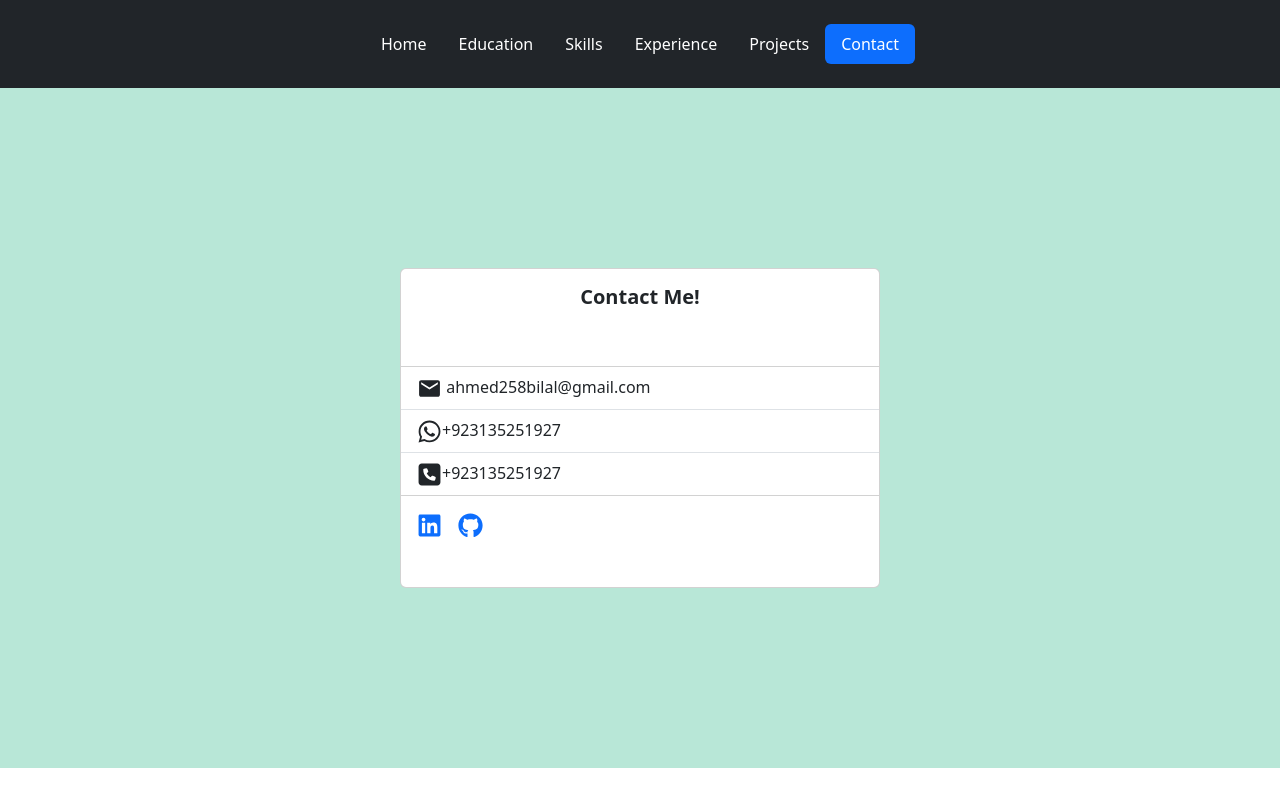
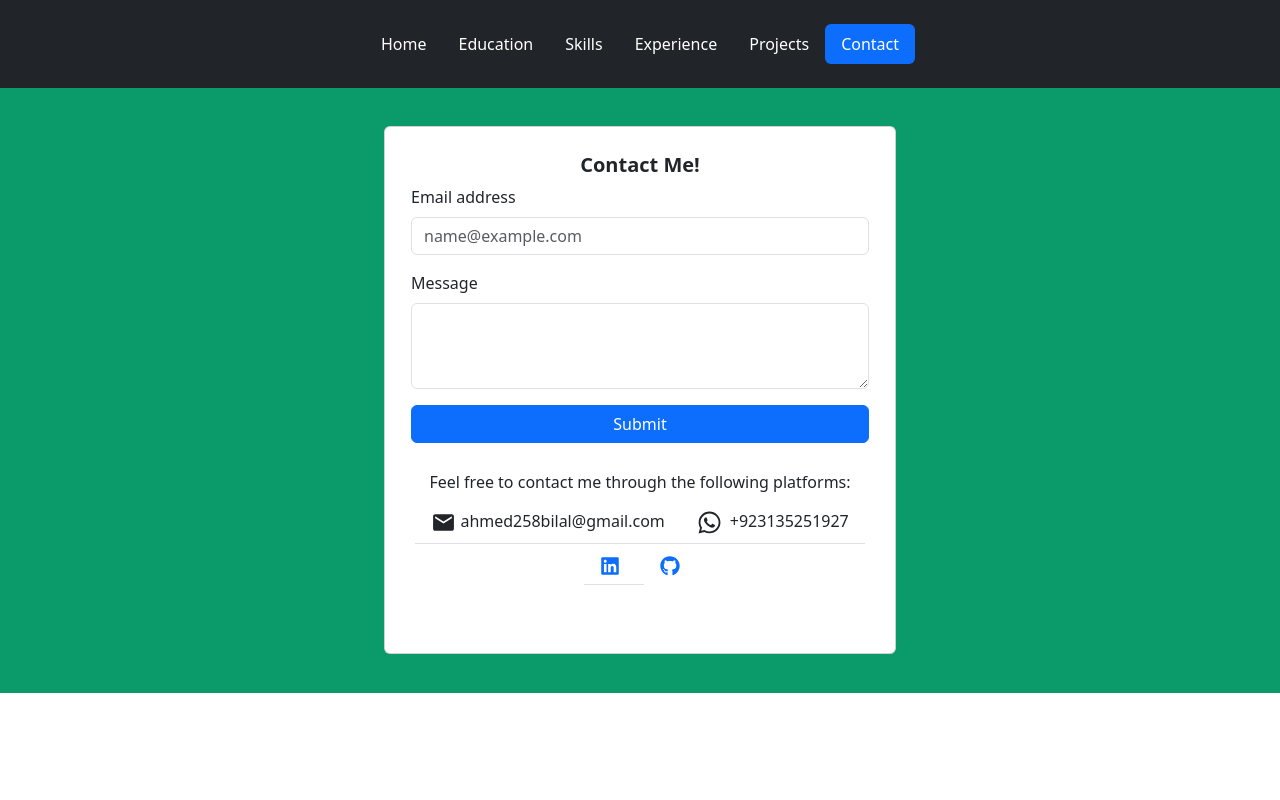
Before and after one commit to ahmedbilal019/MyPortfolio, a React (Vite) app: page / in a window 1280 px wide. Both pictures are taken after a click on the item "Contact". Built offline with nearby package versions, Linux system fonts and the light colour scheme.

Commit message:
updating contact.jsx and applying css animation in App.jsx

```diff
--- a/src/App.css
+++ b/src/App.css
@@ -112,8 +112,8 @@
 
 .experience-container {
   padding-top: 50px;
-  padding-bottom: 50px;
-  height: 85vh;
+  padding-bottom: 57px;
+  height: 85.5vh;
   background-color: #0b9b6b;
   display: flex;
   align-items: center;
@@ -207,13 +207,12 @@
   }
 }
 .skills-container {
-  line-height: normal;
   background-color: #0b9b6b;
   margin: 0px;
-  padding-top: 90px;
+  padding-top: 60px;
+  padding-bottom: 69.5px;
   display: flex;
   flex-direction: column;
-  padding-bottom: 40px;
 }
 .profileImg {
   margin-top: -20px;
@@ -237,22 +236,61 @@
   color: white;
   font-weight: 500;
   font-size: medium;
+  background-color: transparent;
 }
 .py-5 {
   padding-top: 0px;
 }
 .contact-card {
-  padding-top: 10%;
-  padding-bottom: 10%;
-  height: 85vh;
+  padding-top: 3%;
+  padding-bottom: 3%;
   display: flex;
   align-items: center;
   justify-content: center;
-  background-color: #b8e7d7;
+  background-color: #0b9b6b;
 }
 .contact-card .card-title {
   text-align: center;
   font-weight: bold;
+}
+.contact-card ul {
+  padding-top: 30px;
+  display: flex;
+  flex-direction: row;
+  align-items: center;
+  justify-content: center;
+  flex-wrap: wrap;
+  list-style: none;
+  background-color: transparent;
+}
+@keyframes slideFadeIn {
+  from {
+    transform: translateY(80px);
+    opacity: 0;
+  }
+  to {
+    transform: translateY(0);
+    opacity: 1;
+  }
+}
+.card {
+  padding: 10px;
+  animation: slideFadeIn 2s ease forwards;
+}
+@keyframes bounceIcon {
+  0%,
+  100% {
+    transform: translateY(3px);
+  }
+  50% {
+    transform: translateY(-3px);
+  }
+}
+
+.icons:hover {
+  animation: bounceIcon 2s infinite;
+  width: 25.5px;
+  height: 25.5px;
 }
 .contact-card .card:hover {
   box-shadow: 10px 5px 27px 20px rgba(23, 23, 167, 0.13);
--- a/src/Components/Contact.jsx
+++ b/src/Components/Contact.jsx
@@ -5,45 +5,80 @@ import { FaLinkedin } from "react-icons/fa";
 import { FaGithub } from "react-icons/fa";
 import { FaSquarePhone } from "react-icons/fa6";
 function Contact() {
+  const handleSubmit = (e) => {
+    e.preventDefault();
+    alert("Thank you for reaching out!");
+  };
   return (
     <>
       <div className="contact-card">
-        <div class="card" style={{ width: "30rem", height: "20rem" }}>
+        <div class="card" style={{ width: "32rem", height: "33rem" }}>
           <div class="card-body">
             <h5 class="card-title">Contact Me!</h5>
+
+            <form action="" onSubmit={handleSubmit}>
+              <div class="mb-3">
+                <label htmlFor="exampleFormControlInput1" class="form-label">
+                  Email address
+                </label>
+                <input
+                  type="email"
+                  class="form-control"
+                  id="exampleFormControlInput1"
+                  placeholder="name@example.com"
+                  required
+                />
               </div>
+              <div class="mb-3">
+                <label for="exampleFormControlTextarea1" class="form-label">
+                  Message
+                </label>
+                <textarea
+                  class="form-control"
+                  id="exampleFormControlTextarea1"
+                  rows="3"
+                  required
+                ></textarea>
+              </div>
+              <button type="submit" class="btn btn-primary w-100">
+                Submit
+              </button>
+            </form>
+
             <ul class="list-group list-group-flush">
+              <h6>Feel free to contact me through the following platforms:</h6>
               <li class="list-group-item">
                 <span>
                   {" "}
-                <MdEmail className="img-fluid" size={25} />
+                  <MdEmail className="img-fluid icons" size={25} />
                 </span>{" "}
                 ahmed258bilal@gmail.com
               </li>
               <li class="list-group-item">
                 <span>
                   {" "}
-                <FaWhatsapp className="img-fluid" size={25} />
+                  <FaWhatsapp className="img-fluid me-2 icons" size={25} />
                 </span>
                 +923135251927
               </li>
               <li class="list-group-item">
                 <span>
-                <FaSquarePhone className="img-fluid" size={25} />
-              </span>
-              +923135251927
-            </li>
-          </ul>
-          <div class="card-body">
                   <a
                     href="https://linkedin.com/in/ahmad-bilal-1872222b3"
                     class="card-link"
                   >
-              <FaLinkedin className="img-fluid" size={25} />
+                    <FaLinkedin className="img-fluid me-2 icons" size={20} />
                   </a>
+                </span>
+              </li>
+              <li class="list-group-item">
+                <span>
                   <a href="https://github.com/ahmedbilal019" class="card-link">
-              <FaGithub className="img-fluid" size={25} />
+                    <FaGithub className="img-fluid icons" size={20} />
                   </a>
+                </span>
+              </li>
+            </ul>
           </div>
         </div>
       </div>
--- a/src/Components/Hero.jsx
+++ b/src/Components/Hero.jsx
@@ -24,11 +24,11 @@ function Hero({ selectedTab, setSelectedTab }) {
                 I am Ahmed Bilal
               </h1>
               <p className="lead aboutme">
-                Computer Science graduate passionate about frontend development,
-                skilled in HTML, CSS, JavaScript, and React. Dedicated to
-                building responsive and user-friendly web applications.
-                Motivated to contribute to a professional team and continuously
-                enhance technical skills.
+                Computer Science graduate passionate about{" "}
+                <strong>frontend development</strong> , skilled in HTML, CSS,
+                JavaScript, and React. Dedicated to building responsive and
+                user-friendly web applications. Motivated to contribute to a
+                professional team and continuously enhance technical skills.
               </p>
               <div className="d-grid gap-2 d-md-flex justify-content-md-start">
                 <button
```
Lines whose indentation alone changed are shown as unchanged.
